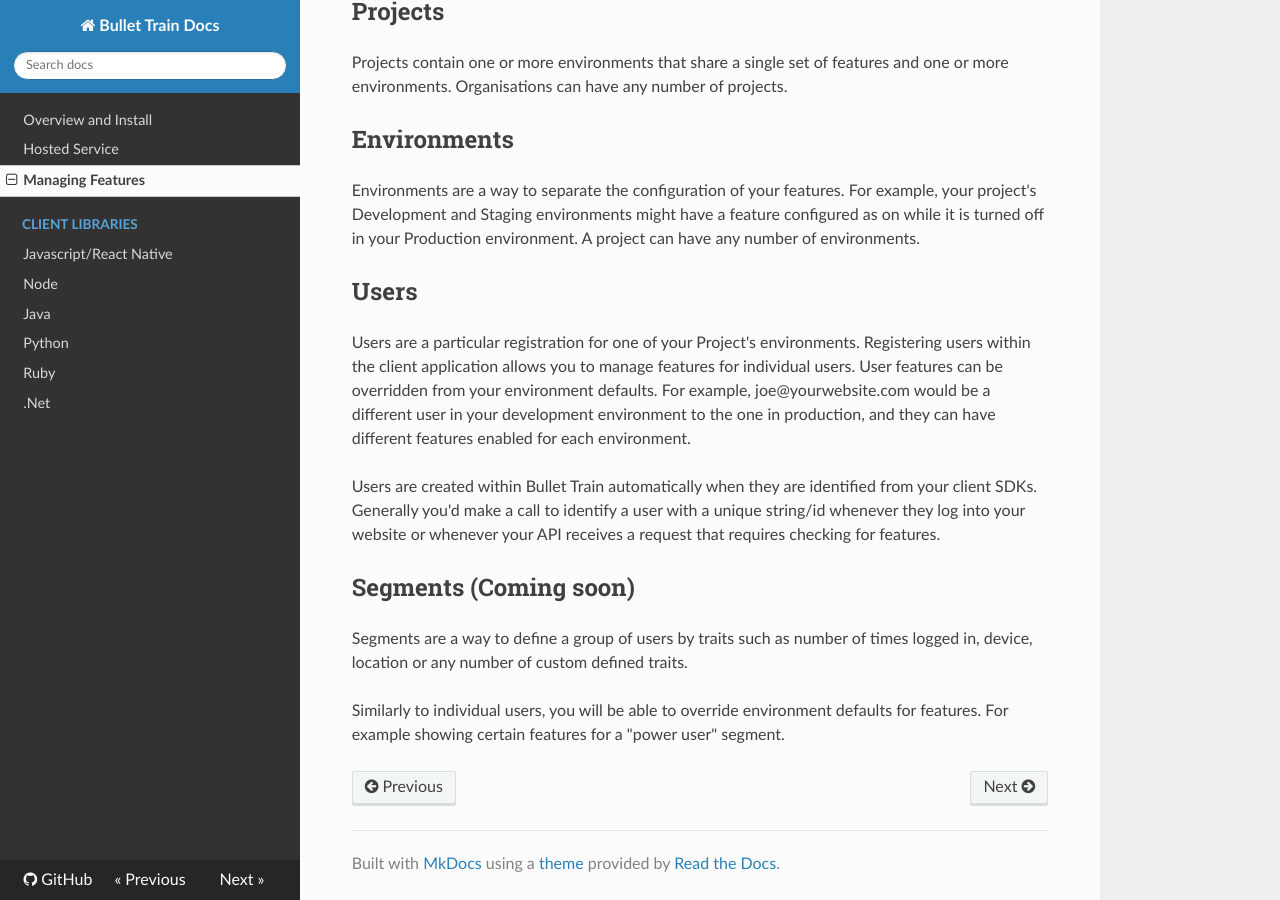
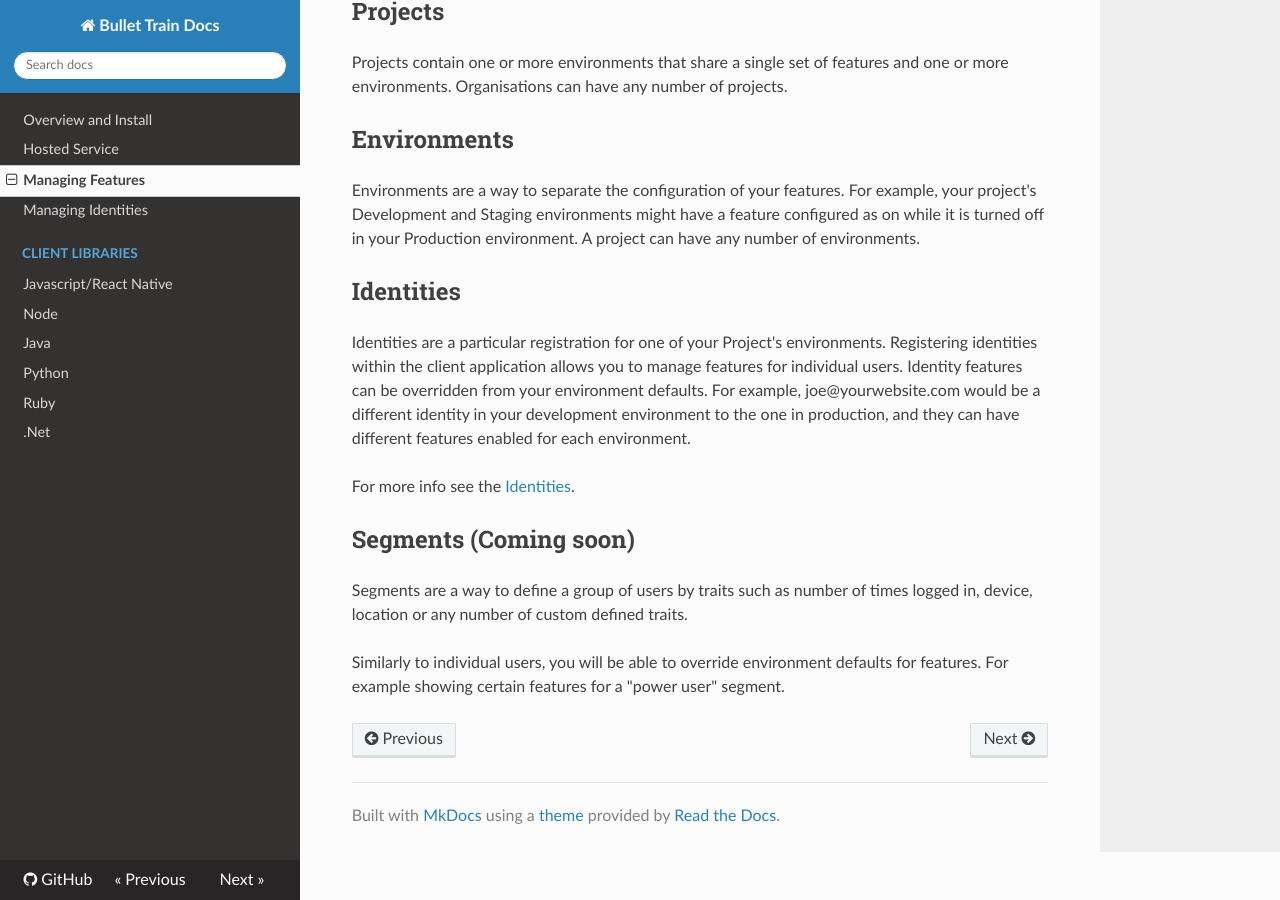
Before and after one commit to Flagsmith/flagsmith-docs, an MkDocs documentation site: the page built from docs/managing-features.md, in a window 1280 px wide and 900 px high, scrolled down 576 px. Built offline with MkDocs 1.6.1, drawn with Linux system fonts in a browser that asks for light colours; nearby versions of some CDN libraries; old or Windows-style settings are respelled for this version of MkDocs.

Commit message:
added traits/identities page

```diff
--- a/docs/managing-features.md
+++ b/docs/managing-features.md
@@ -20,11 +20,11 @@ Projects contain one or more environments that share a single set of features an
 
 Environments are a way to separate the configuration of your features. For example, your project's Development and Staging environments might have a feature configured as on while it is turned off in your Production environment. A project can have any number of environments.
 
-## Users
+## Identities
 
-Users are a particular registration for one of your Project's environments. Registering users within the client application allows you to manage features for individual users. User features can be overridden from your environment defaults. For example, joe@yourwebsite.com would be a different user in your development environment to the one in production, and they can have different features enabled for each environment.
+Identities are a particular registration for one of your Project's environments. Registering identities within the client application allows you to manage features for individual users. Identity features can be overridden from your environment defaults. For example, joe@yourwebsite.com would be a different identity in your development environment to the one in production, and they can have different features enabled for each environment.
 
-Users are created within Bullet Train automatically when they are identified from your client SDKs. Generally you'd make a call to identify a user with a unique string/id whenever they log into your website or whenever your API receives a request that requires checking for features.
+For more info see the [Identities](/managing-identities).
 
 ## Segments (**Coming soon**)
 
--- a/mkdocs.yml
+++ b/mkdocs.yml
@@ -8,6 +8,7 @@ pages:
   - Overview and Install: index.md
   - Hosted Service: 'hosted-service.md'
   - Managing Features: 'managing-features.md'
+  - Managing Identities: 'managing-identities.md'
   - Client Libraries:
     - 'Javascript/React Native': 'clients/javascript.md'
     - 'Node': 'clients/node.md'
```
Also changed, not shown: docs/managing-identities.md (added, +24 -0 lines).
